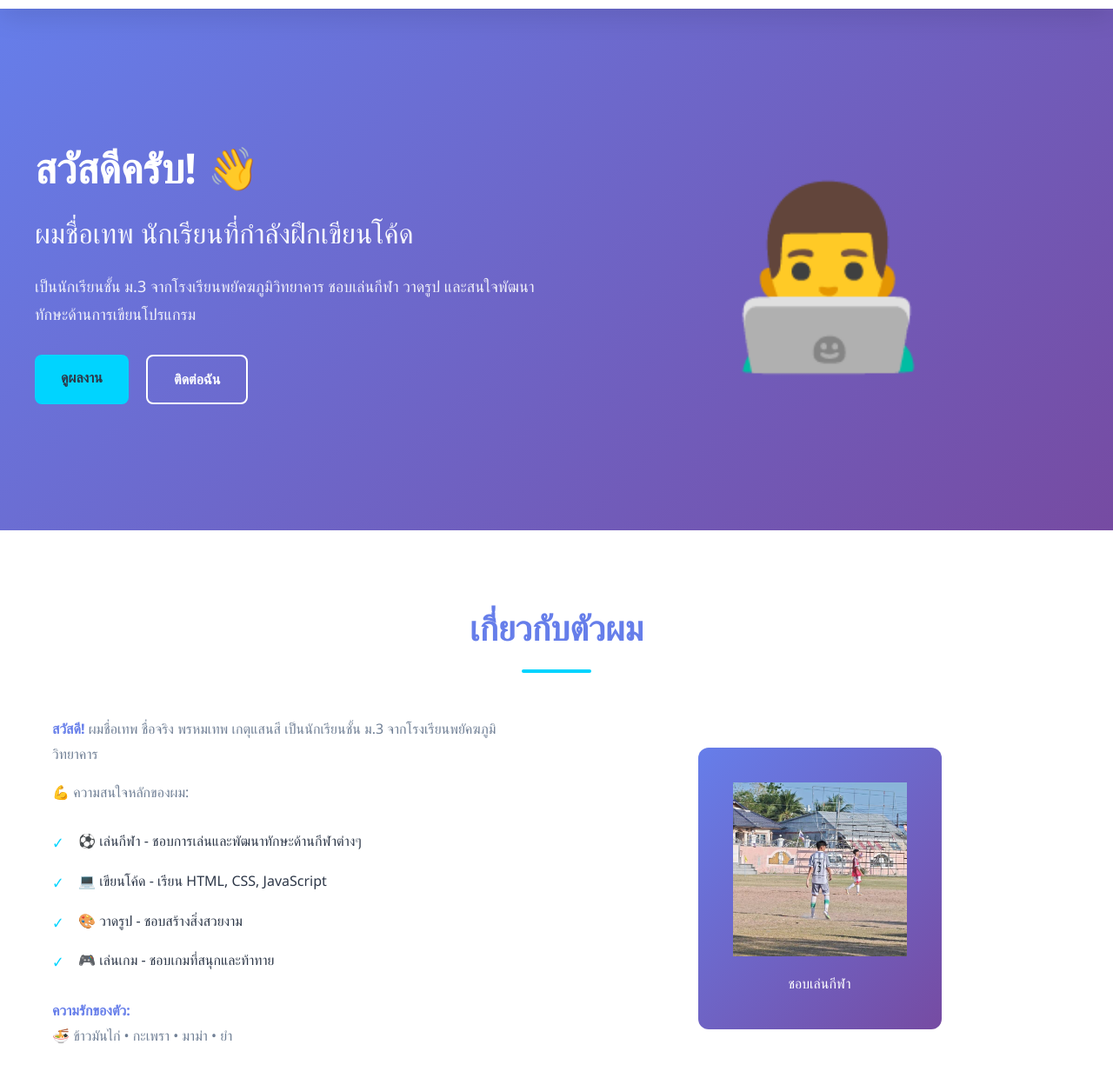
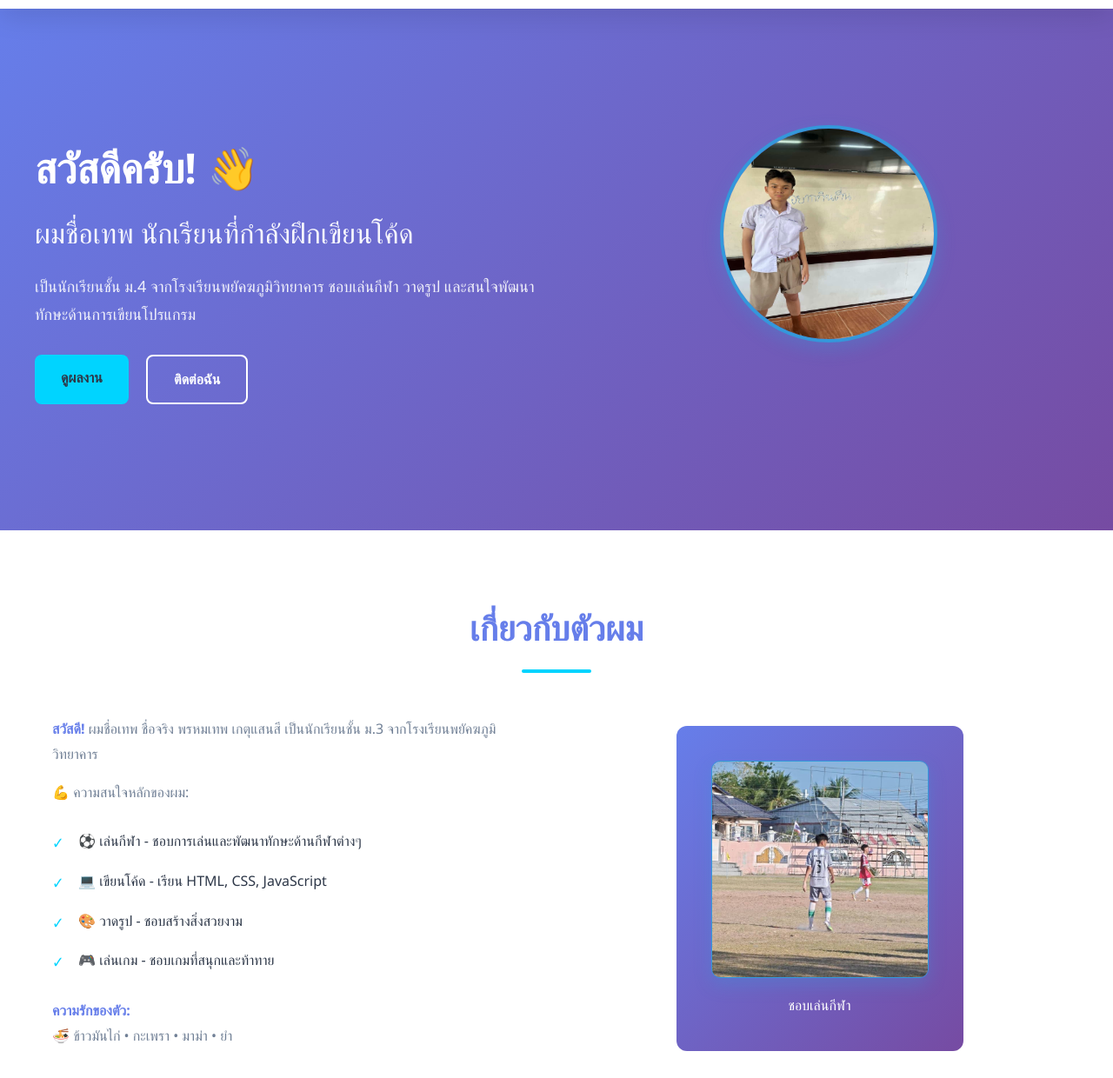
Before and after one commit to LnwZaR/IAmLnW, a plain HTML site: page index.html in a window 1280 px wide. Shown: the part 60-1300 px from the top of the page at 87% size. Drawn offline with Linux system fonts and the light colour scheme.

Commit message:
Update to Modern Portfolio with new design and structure

```diff
--- a/index.html
+++ b/index.html
@@ -40,7 +40,7 @@
                 <h1 class="hero-title">สวัสดีครับ! 👋</h1>
                 <h2 class="hero-subtitle">ผมชื่อเทพ นักเรียนที่กำลังฝึกเขียนโค้ด</h2>
                 <p class="hero-description">
-                    เป็นนักเรียนชั้น ม.3 จากโรงเรียนพยัคฆภูมิวิทยาคาร ชอบเล่นกีฬา วาดรูป และสนใจพัฒนาทักษะด้านการเขียนโปรแกรม
+                    เป็นนักเรียนชั้น ม.4 จากโรงเรียนพยัคฆภูมิวิทยาคาร ชอบเล่นกีฬา วาดรูป และสนใจพัฒนาทักษะด้านการเขียนโปรแกรม
                 </p>
                 <div class="hero-buttons">
                     <a href="#projects" class="btn btn-primary">ดูผลงาน</a>
@@ -48,7 +48,7 @@
                 </div>
             </div>
                         <div class="hero-image">
-                <div class="avatar">👨‍💻</div>
+                <div class="avatar"><img src="kuy.jpg" alt="Profile Image" style="width: 250px; height: 250px; border-radius: 50%; border: 4px solid #3498db; box-shadow: 0 8px 20px rgba(52, 152, 219, 0.3);"></div>
             </div>
         </div>
     </section>
@@ -79,7 +79,7 @@
                 </div>
                                                                                            <div class="about-image">
                                                                 <div class="about-card">
-                        <p class="about-emoji"><img src="S__21733380.jpg" alt="Football"></p>
+                                                                    <p class="about-emoji"><img src="S__21733380.jpg" alt="Football" style="width: 250px; height: 250px; border-radius: 10px; border: 1px solid #3498db; box-shadow: 0 8px 20px rgba(52, 152, 219, 0.3);"></p>
                                                                     <p>ชอบเล่นกีฬา</p>
                                                                 </div>
                                                             </div>
@@ -140,7 +140,6 @@
                         <div class="progress-fill" style="width: 50%"></div>
                     </div>
                 </div>
-
             </div>
         </div>
     </section>
```
Also changed, not shown: S__21659653.jpg (renamed from walk.jpg), S__21716998.jpg (renamed from kuy4.jpg), S__21717001.jpg (renamed from football.jpg), S__21717003.jpg (renamed from kuy2.jpg), 2 other files. Lines whose indentation alone changed are shown as unchanged.
